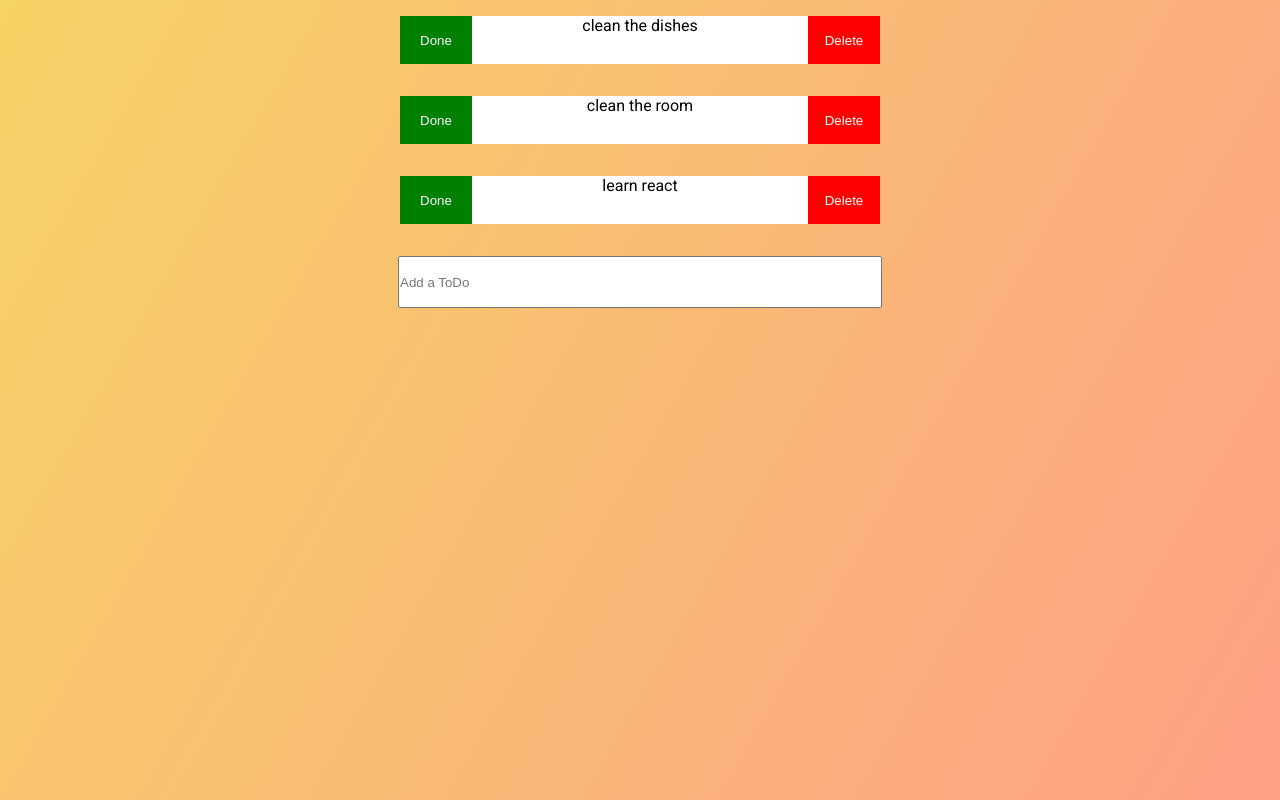
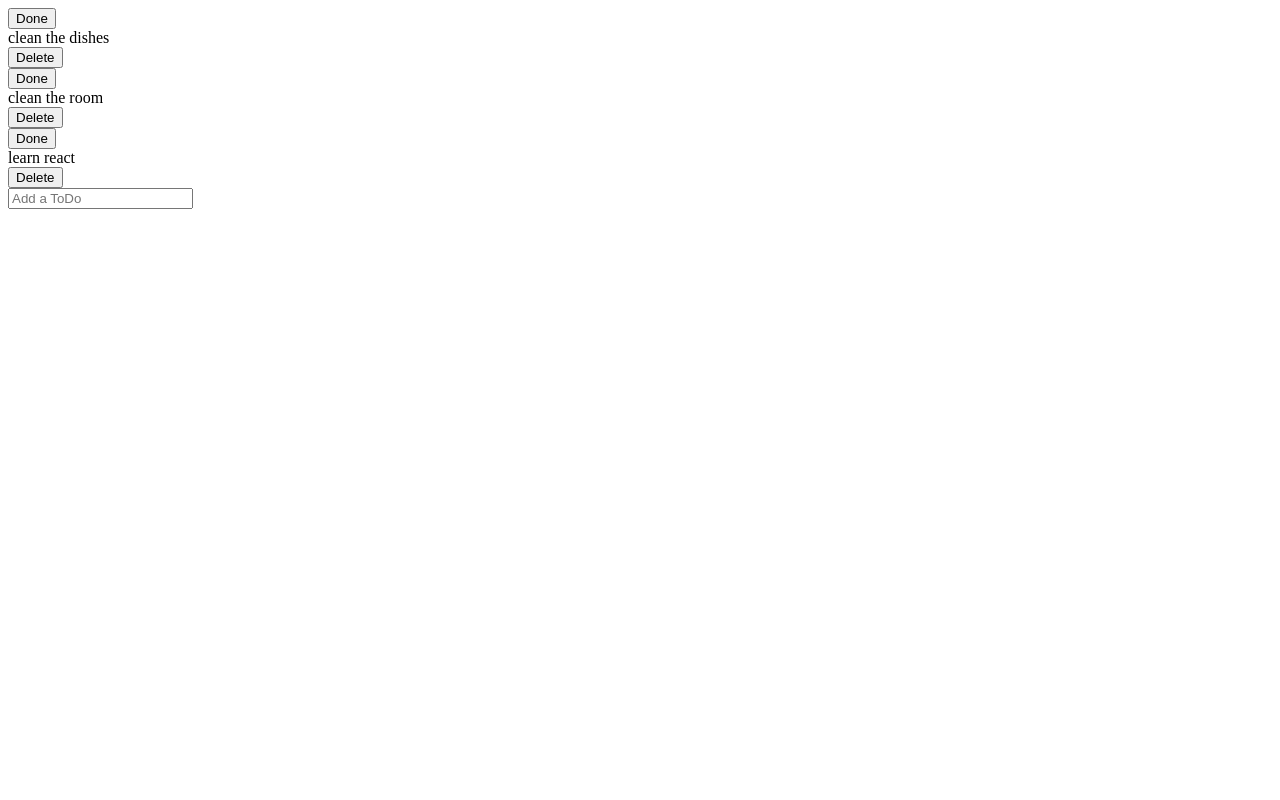
Before and after one commit to mcdylanb/todolist, a React (Create React App) app: page / in a window 1280 px wide. Built offline with nearby package versions, Linux system fonts and the light colour scheme.

Commit message:
removes external linked css

```diff
--- a/package.json
+++ b/package.json
@@ -3,6 +3,7 @@
   "version": "0.1.0",
   "private": true,
   "dependencies": {
+    "@material-ui/core": "^4.11.0",
     "@testing-library/jest-dom": "^4.2.4",
     "@testing-library/react": "^9.3.2",
     "@testing-library/user-event": "^7.1.2",
--- a/src/App.css
+++ /dev/null
@@ -1,49 +0,0 @@
-.App {
-  text-align: center;
-}
-.App-header {
-  background-image: linear-gradient(120deg, #f6d365 0%, #fda085 100%);
-  height: 10rem;
-  color: white;
-  /* background-color: #37505c; */
-}
-.todo {
-  margin: auto;
-  display: flex;
-  flex-direction: column;
-  justify-content: center;
-}
-
-.todoBar {
-  display: flex;
-  display: row;
-}
-
-.text {
-  height: 100%;
-  width: 70%;
-  background-color: white;
-}
-
-.todoBar button {
-  padding: 2px;
-  border: 0;
-  color: white;
-  width: 15%;
-  height: 100%;
-}
-
-form .input,
-.todoBar {
-  margin: 1rem;
-  width: 30rem;
-  height: 3rem;
-}
-
-.done {
-  background-color: green;
-}
-
-.delete {
-  background-color: red;
-}
--- a/src/App.js
+++ b/src/App.js
@@ -1,5 +1,4 @@
 import React, { useState } from "react";
-import "./App.css";
 
 const Todo = ({ todo, index, removeTodo, completeTodo }) => {
   return (
--- a/src/index.css
+++ /dev/null
@@ -1,24 +0,0 @@
-* {
-  margin: 0;
-  padding: 0;
-}
-html {
-  background-image: linear-gradient(120deg, #f6d365 0%, #fda085 100%);
-  background-size: cover;
-  background-repeat: no-repeat;
-  height: 100%;
-}
-body {
-  margin: 0;
-  font-family: -apple-system, BlinkMacSystemFont, "Segoe UI", "Roboto", "Oxygen",
-    "Ubuntu", "Cantarell", "Fira Sans", "Droid Sans", "Helvetica Neue",
-    sans-serif;
-  -webkit-font-smoothing: antialiased;
-  -moz-osx-font-smoothing: grayscale;
-  font-family: "Roboto", sans-serif;
-}
-
-code {
-  font-family: source-code-pro, Menlo, Monaco, Consolas, "Courier New",
-    monospace;
-}
--- a/src/index.js
+++ b/src/index.js
@@ -1,6 +1,5 @@
 import React from "react";
 import ReactDOM from "react-dom";
-import "./index.css";
 import App from "./App";
 
 ReactDOM.render(<App />, document.getElementById("root"));
```
Also changed, not shown: 2 other files (tests, documents, lock files or other folders).
